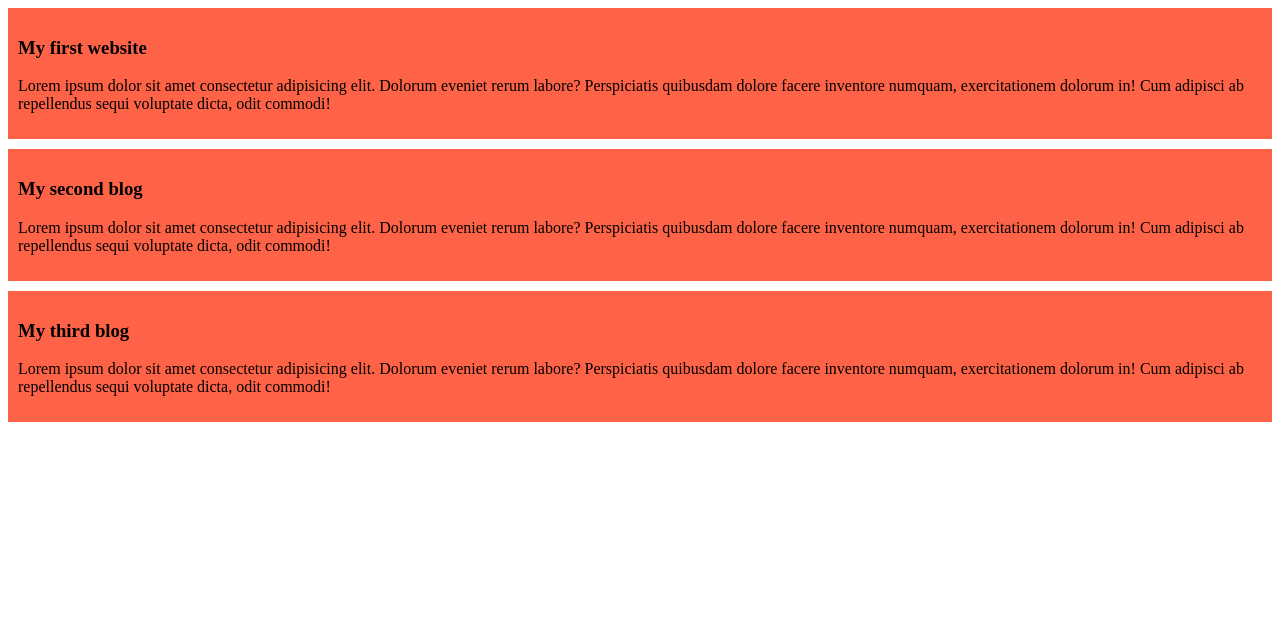
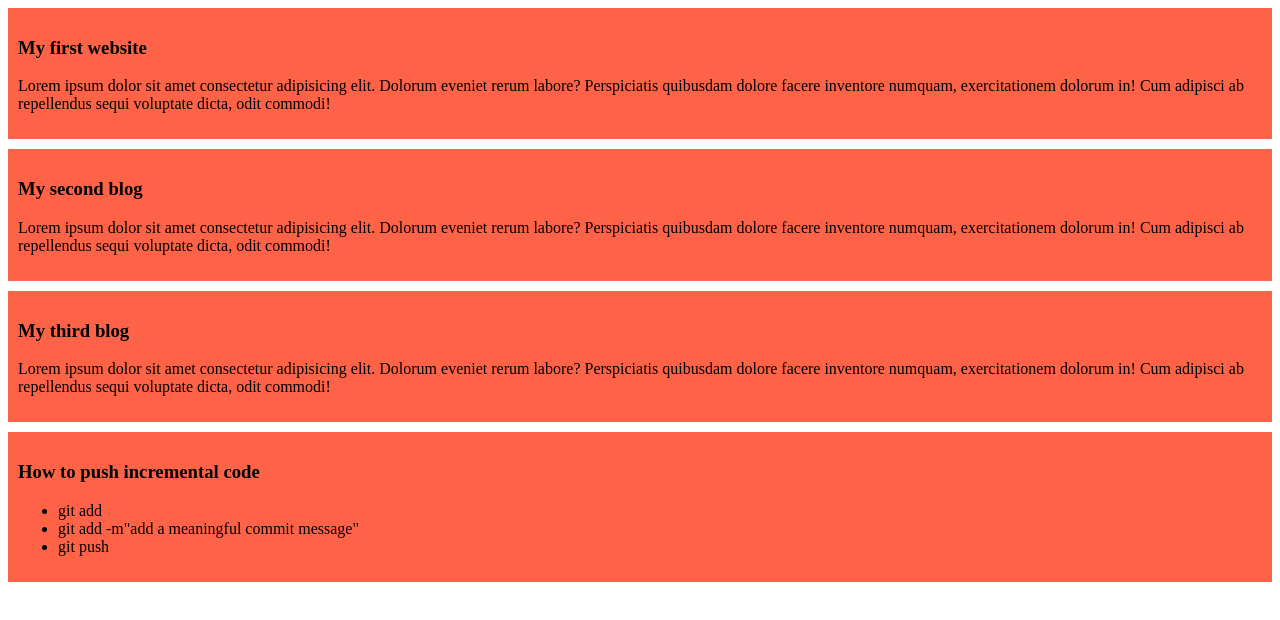
Before and after one commit to Raiyan2003/my-simple-website, a plain HTML site: page index.html in a window 1280 px wide. Drawn offline with Linux system fonts and the light colour scheme.

Commit message:
added a list to push code

```diff
--- a/index.html
+++ b/index.html
@@ -19,5 +19,13 @@
         <h3>My third blog</h3>
         <p>Lorem ipsum dolor sit amet consectetur adipisicing elit. Dolorum eveniet rerum labore? Perspiciatis quibusdam dolore facere inventore numquam, exercitationem dolorum in! Cum adipisci ab repellendus sequi voluptate dicta, odit commodi!</p>
     </div>
+    <div>
+        <h3>How to push incremental code</h3>
+        <ul>
+            <li>git add</li>
+            <li>git add -m"add a meaningful commit message"</li>
+            <li>git push</li>
+        </ul>
+    </div>
 </body>
 </html>
```
